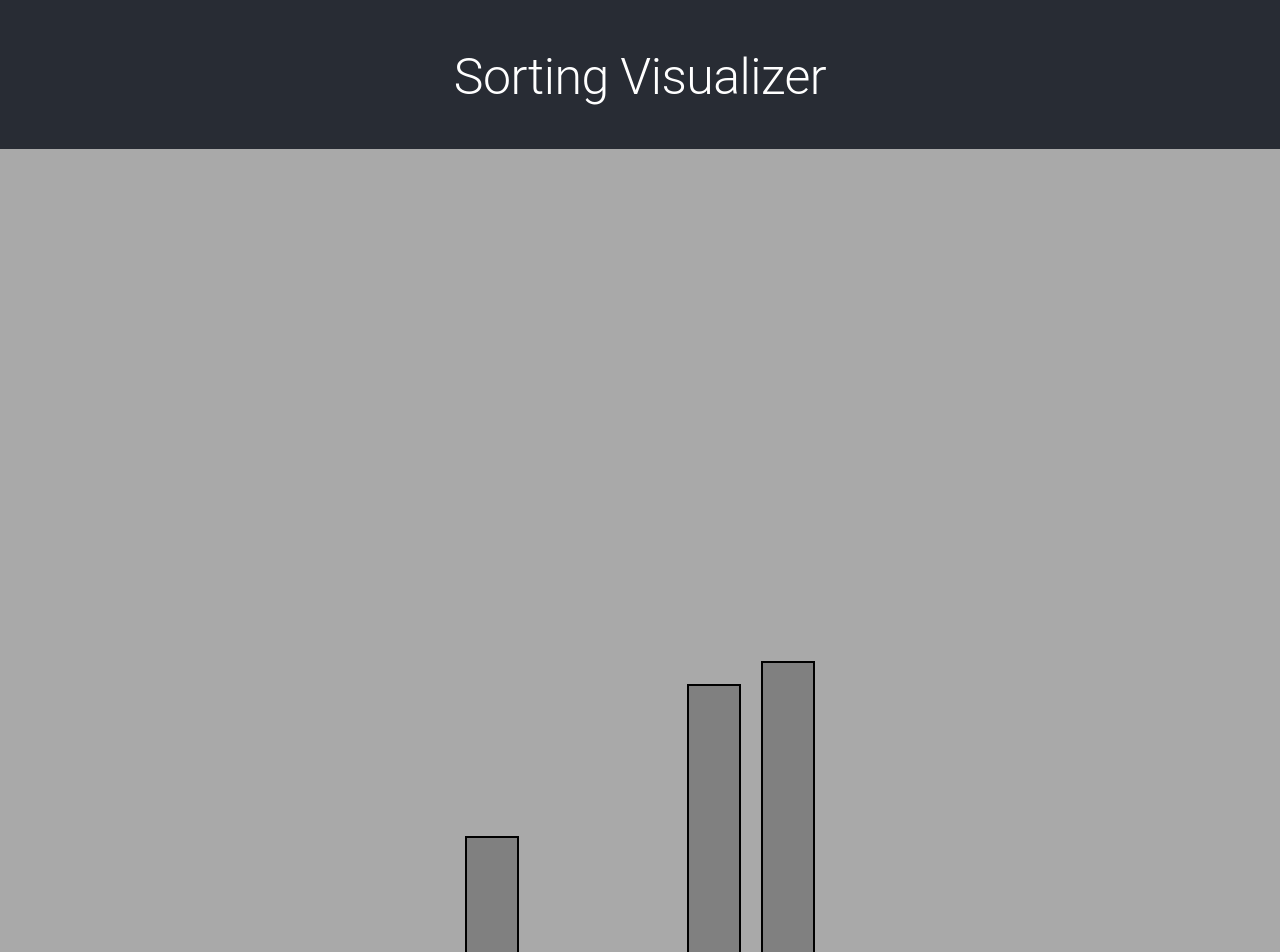
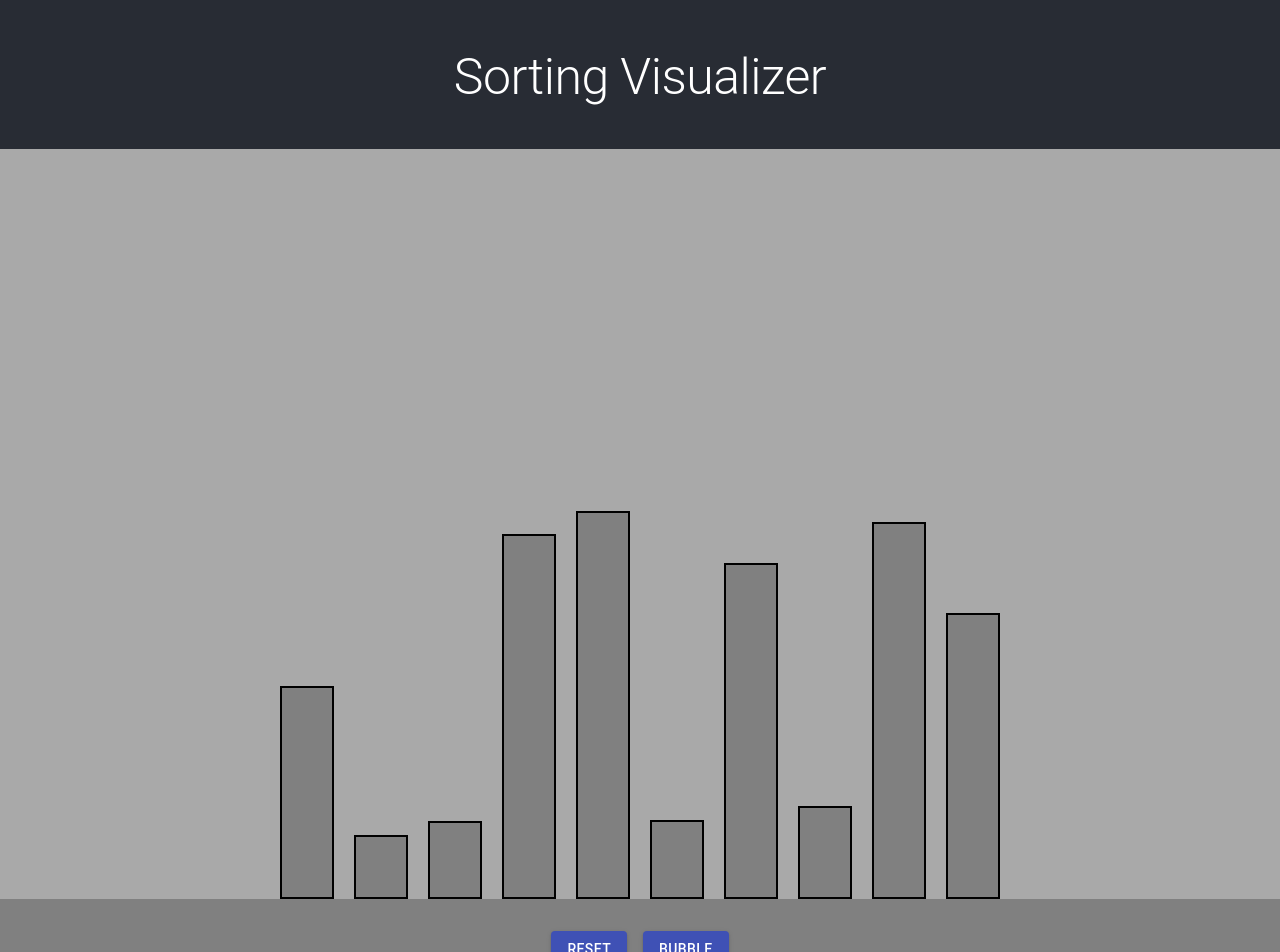
Before and after one commit to TalhaR/Sorting-visualizer, a React (Create React App) app: page / in a window 1280 px wide. Shown: the top 952 px of the page. Built offline with nearby package versions, Linux system fonts and the light colour scheme.

Commit message:
added visualization colors while sorting.

```diff
--- a/src/components/Body.jsx
+++ b/src/components/Body.jsx
@@ -1,6 +1,7 @@
 import React from 'react'
 import { Grid } from '@material-ui/core'
 import Controls from './Controls'
+import Element from './Element'
 import '../styles.css'
 
 function sleep(ms) {
@@ -8,14 +9,13 @@ function sleep(ms) {
     return new Promise(resolve => setTimeout(resolve, ms));
 }
 
-
-
 class Body extends React.Component {
     constructor(props) {
         super(props);
 
         this.state = {
             elements: [],
+            isRunning: false,
         }
         this.bubbleSort = this.bubbleSort.bind(this);
         this.resetArray = this.resetArray.bind(this);
@@ -30,21 +30,36 @@ class Body extends React.Component {
     }
 
     async bubbleSort() {
+        this.setState({isRunning: true});
         const array = [...this.state.elements];
+        const domBars = document.getElementsByClassName('bar');
         console.log('starting sort')
 
         for(let i = 0; i < array.length; ++i) {
             for(let j = 0; j < array.length - 1 - i; ++j) {
-                if (array[j] > array[j + 1]) {
-                    console.log('before: ', array);
+                // highlight comparing elements in green
+                domBars[j].style.backgroundColor = 'green';
+                domBars[j + 1].style.backgroundColor = 'green';
+                await sleep(100);
+
+                if (array[j].props.height > array[j + 1].props.height) {
+                    // highlight swapping elements red
+                    domBars[j].style.backgroundColor = 'red';
+                    domBars[j + 1].style.backgroundColor = 'red';
                     [array[j], array[j + 1]] = [array[j + 1], array[j]];
-                    console.log('after: ', array);
-                    this.setState({elements: array,})
-                    this.forceUpdate();
-                    await sleep(1000);
+                    this.setState({elements: array,});
+                    await sleep(200);
                 }
+                // post-swap reset to normal
+                domBars[j].style.backgroundColor = 'gray';
+                domBars[j + 1].style.backgroundColor = 'gray';
             }
+            // sorted elements in purple
+            domBars[array.length - 1 - i].style.backgroundColor = 'purple';
         }
+
+        this.setState({isRunning: false});
+
         console.log('done sorting');
     };
 
@@ -52,11 +67,9 @@ class Body extends React.Component {
         return (
             <Grid container className="root" component="main">
                 <Grid item xs={12} sm={10} md={8} className="visualization" component="section">
-                    {this.state.elements.map((value, idx) => (
-                        <div className="bar" key={idx} style={{height: `${value}px`}}></div>
-                    ))}
+                    { this.state.elements }
                 </Grid>
-                <Controls setSorter={this.bubbleSort} resetArray={this.resetArray} />
+                <Controls setSorter={this.bubbleSort} resetArray={this.resetArray} isRunning={this.state.isRunning} />
             </Grid>
         )
     };
@@ -68,9 +81,15 @@ class Body extends React.Component {
 
         const array = [];
 
-        for(let i = 0; i < 5; ++i) {
-            array.push(getRandomInt(25, 500));
+        for(let i = 0; i < 10; ++i) {
+            array.push(<Element height={getRandomInt(25, 500)} key={i} />);
         }
+
+        const domBars = document.getElementsByClassName('bar');
+        for(const bar of domBars) {
+            bar.style.backgroundColor = 'gray';
+        }
+
         this.setState({elements: array}, () => {
             console.log(this.state.elements)
         })
--- a/src/components/Controls.jsx
+++ b/src/components/Controls.jsx
@@ -14,7 +14,7 @@ const useStyles = makeStyles((theme) => ({
     }
 }));
 
-function Controls({setSorter, resetArray}) {
+function Controls({setSorter, resetArray, isRunning}) {
     const classes = useStyles();
 
     const selectSorter = (algorithm) => {
@@ -24,10 +24,10 @@ function Controls({setSorter, resetArray}) {
 
     return (
         <Grid item xs={12} sm={12} className={classes.root} component="section">
-            <Button color="primary" variant="contained" onClick={() => resetArray()}>
+            <Button color="primary" variant="contained" disabled={isRunning} onClick={() => resetArray()}>
                 Reset
             </Button>
-            <Button color="primary" variant="contained" onClick={() => selectSorter('bubble')}>
+            <Button color="primary" variant="contained" disabled={isRunning} onClick={() => selectSorter('bubble')}>
                 Bubble
             </Button>
         </Grid>
--- a/src/components/Element.jsx
+++ b/src/components/Element.jsx
@@ -1,20 +1,6 @@
-import { makeStyles } from '@material-ui/core/styles';
-
-const useStyles = makeStyles((theme) => ({
-    bar: {
-        backgroundColor: 'gray',
-        border: '2px solid black',
-        height: '100px',
-        width: '50px',
-        margin: '0px 10px',
-    }
-}));
-
-function Element({height, width}) {
-    const classes = useStyles();
-
+function Element({height, width, color}) {
     return (
-        <div className={classes.bar} style={{ height: height, width: width}} >
+        <div className="bar" style={{ height: `${height}px`, width: width}} >
 
         </div>
     )
--- a/src/styles.css
+++ b/src/styles.css
@@ -1,20 +1,19 @@
 .root {
     background-color: darkgrey;
-    height: 1000px;
+    height: 850px;
     justify-content: center;
 }
+
 .visualization {
-    height: 900px;
+    height: 750px;
     display: flex;
     align-items: flex-end;
     justify-content: center;
 }
 
-
 .bar {
     background-color: gray;
     border: 2px solid black;
-    height: 100px;
     width: 50px;
     margin: 0px 10px;
 }
```
